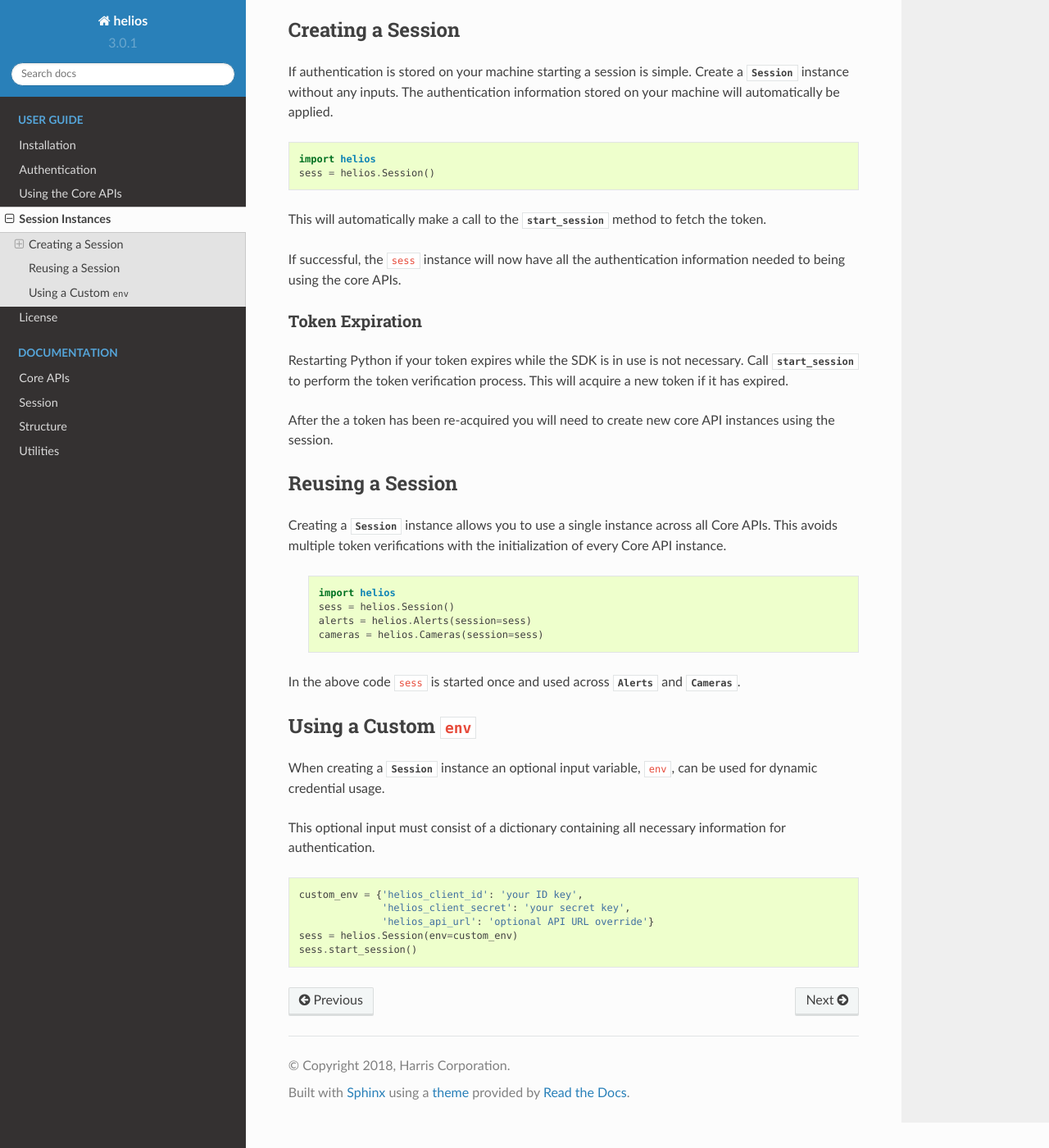
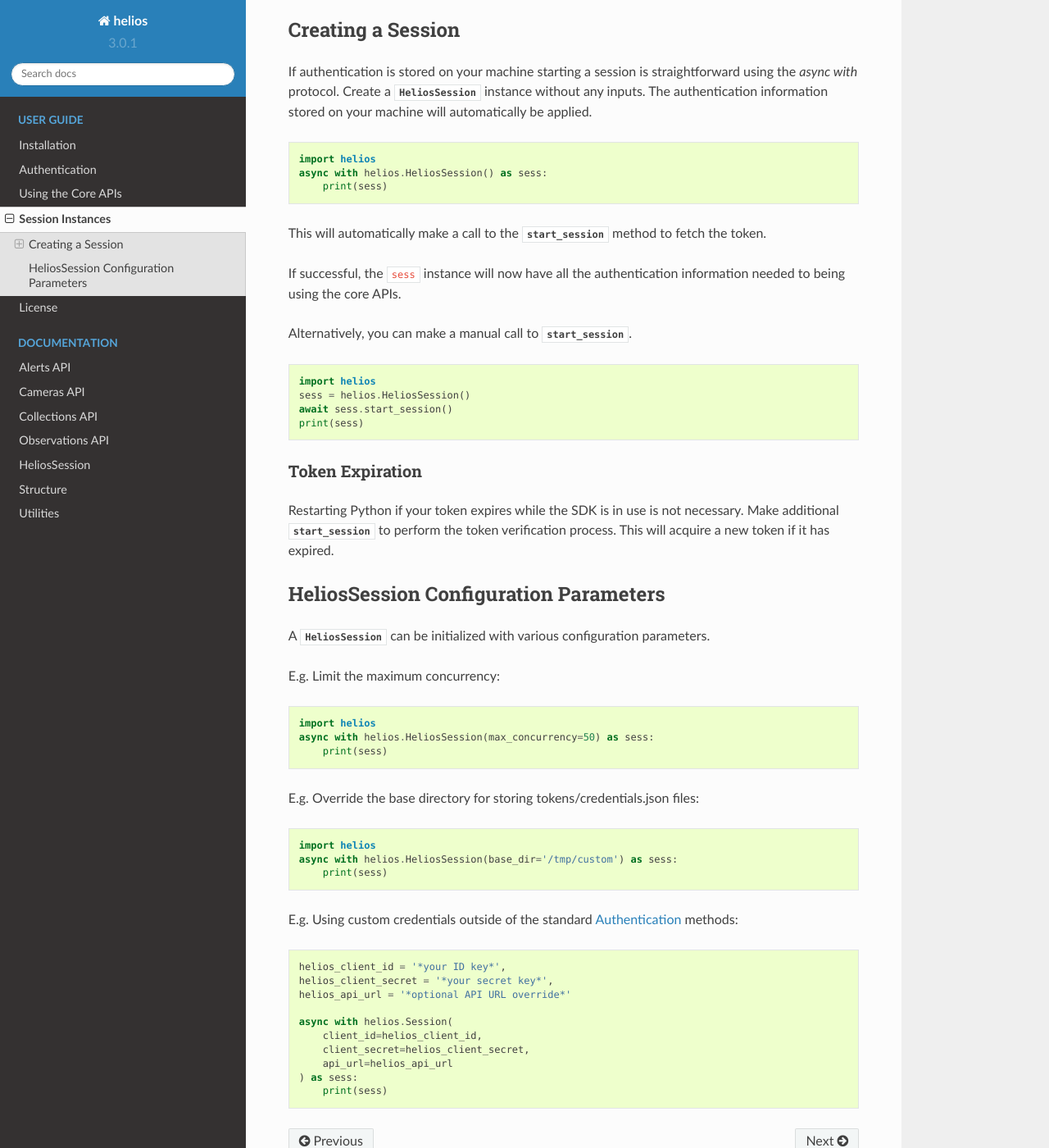
Before and after one commit to helios-earth/helios-sdk-python, a Sphinx documentation site: the page built from docs/user/session_guide.rst, in a window 1280 px wide and 1400 px high, scrolled down 309 px. Shown: the whole window at 82% size. Built offline with Sphinx 7.4.7 and the Read the Docs theme 2.0.0, drawn with Linux system fonts in a browser that asks for light colours; some of the changed text lies outside the part shown.

Commit message:
Updated documentation for V4

```diff
--- a/docs/api.rst
+++ b/docs/api.rst
@@ -1,36 +1,33 @@
-Core APIs
-=========
-
-Alerts
-------
+Alerts API
+==========
 
 .. automodule:: helios.alerts_api
     :members:
     :inherited-members:
 
-Cameras
--------
+Cameras API
+===========
 
 .. automodule:: helios.cameras_api
     :members:
     :inherited-members:
 
-Collections
------------
+Collections API
+===============
 
 .. automodule:: helios.collections_api
     :members:
     :inherited-members:
 
-Observations
-------------
+Observations API
+================
 
 .. automodule:: helios.observations_api
     :members:
     :inherited-members:
 
-Session
-=======
+HeliosSession
+=============
 
 .. automodule:: helios.core.session
     :members:
--- a/docs/index.rst
+++ b/docs/index.rst
@@ -20,7 +20,7 @@
 Helios-SDK-Python
 =================
 
-Use the Helios APIs in Python.
+Asynchronous Python SDK for the Helios APIs.
 
 Helios® weather analytics from Harris Corporation provide fast and
 accurate local ground weather intelligence to assist organizations
--- a/docs/user/session_guide.rst
+++ b/docs/user/session_guide.rst
@@ -3,11 +3,11 @@
 Session Instances
 =================
 
-A Helios :meth:`Session <helios.core.session.Session>` depends
+A Helios :class:`HeliosSession <helios.core.session.HeliosSession>` depends
 on properly established authentication procedures.  See
-:ref:`authentication` for more information.  It also stores your
-authentication information and will fetch an API token.  This
-token is required for any API queries.
+:ref:`authentication` for more information.  It also stores configuration
+parameters and your authentication information and will fetch an API token.
+This token is required for any API calls.
 
 Once a session has been created, the token will be written to
 a `.helios_token` file in your home directory.  This token
@@ -17,65 +17,75 @@ Creating a Session
 ------------------
 
 If authentication is stored on your machine starting a session is
-simple.  Create a :meth:`Session <helios.core.session.Session>`
+straightforward using the `async with` protocol.  Create a
+:class:`HeliosSession <helios.core.session.HeliosSession>`
 instance without any inputs.  The authentication information
 stored on your machine will automatically be applied.
 
 .. code-block:: python
 
     import helios
-    sess = helios.Session()
+    async with helios.HeliosSession() as sess:
+        print(sess)
 
 This will automatically make a call to the
-:meth:`start_session <helios.core.session.Session.start_session>`
+:meth:`start_session <helios.core.session.HeliosSession.start_session>`
 method to fetch the token.
 
 If successful, the ``sess`` instance will now have all the
 authentication information needed to being using the core APIs.
 
+Alternatively, you can make a manual call to :meth:`start_session <helios.core.session.HeliosSession.start_session>`.
+
+.. code-block:: python
+
+    import helios
+    sess = helios.HeliosSession()
+    await sess.start_session()
+    print(sess)
+
 Token Expiration
 ~~~~~~~~~~~~~~~~
 
 Restarting Python if your token expires while the SDK is in use is not
-necessary.  Call :meth:`start_session <helios.core.session.Session.start_session>`
+necessary.  Make additional :meth:`start_session <helios.core.session.HeliosSession.start_session>`
 to perform the token verification process. This will acquire a new token if it
 has expired.
 
-After the a token has been re-acquired you will need to create new core API
-instances using the session.
+HeliosSession Configuration Parameters
+--------------------------------------
 
-Reusing a Session
------------------
+A :class:`HeliosSession <helios.core.session.HeliosSession>` can be initialized
+with various configuration parameters.
 
-Creating a :meth:`Session <helios.core.session.Session>` instance allows
-you to use a single instance across all Core APIs.  This avoids multiple token
-verifications with the initialization of every Core API instance.
-
-    .. code-block:: python
-
-        import helios
-        sess = helios.Session()
-        alerts = helios.Alerts(session=sess)
-        cameras = helios.Cameras(session=sess)
-
-In the above code ``sess`` is started once and used across
-:class:`Alerts <helios.alerts_api.Alerts>` and
-:class:`Cameras <helios.cameras_api.Cameras>`.
-
-Using a Custom ``env``
-----------------------
-
-When creating a :meth:`Session <helios.core.session.Session>` instance
-an optional input variable, ``env``, can be used for dynamic
-credential usage.
-
-This optional input must consist of a dictionary containing all
-necessary information for authentication.
+E.g. Limit the maximum concurrency:
 
 .. code-block:: python
 
-   custom_env = {'helios_client_id': 'your ID key',
-                 'helios_client_secret': 'your secret key',
-                 'helios_api_url': 'optional API URL override'}
-   sess = helios.Session(env=custom_env)
-   sess.start_session()
+    import helios
+    async with helios.HeliosSession(max_concurrency=50) as sess:
+        print(sess)
+
+E.g. Override the base directory for storing tokens/credentials.json files:
+
+.. code-block:: python
+
+    import helios
+    async with helios.HeliosSession(base_dir='/tmp/custom') as sess:
+        print(sess)
+
+E.g. Using custom credentials outside of the standard :ref:`authentication`
+methods:
+
+.. code-block:: python
+
+   helios_client_id = '*your ID key*',
+   helios_client_secret = '*your secret key*',
+   helios_api_url = '*optional API URL override*'
+
+   async with helios.Session(
+       client_id=helios_client_id,
+       client_secret=helios_client_secret,
+       api_url=helios_api_url
+   ) as sess:
+       print(sess)
```
Also changed, not shown: docs/user/core_apis_guide.rst (+70 -50 lines).
